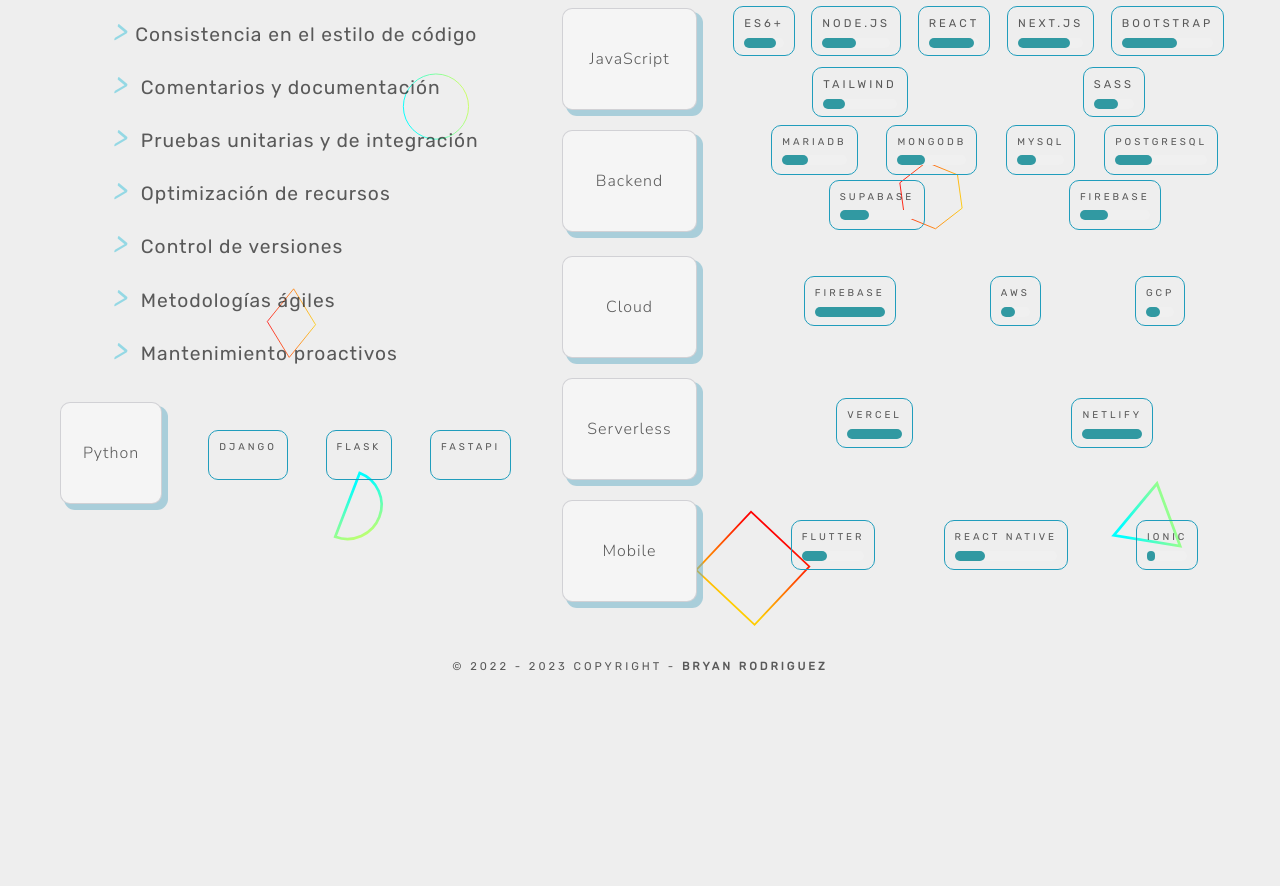
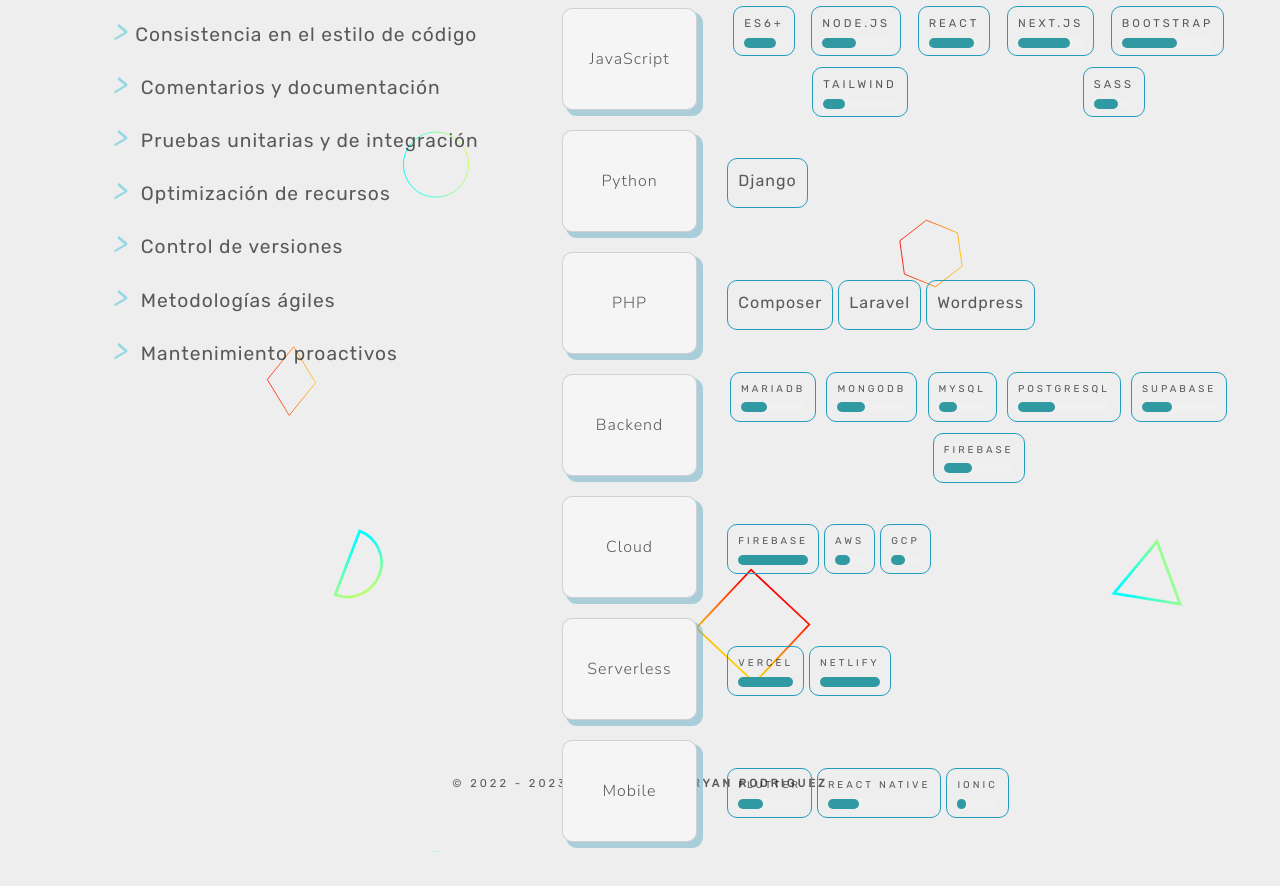
Before and after one commit to Serphp/portf-serph, a React (Vite) app: page / in a window 1280 px wide. Shown: the part 1380-2266 px from the top of the page. Before the commit the page ends 2109 px from the top, so only its background shows below. Built offline with nearby package versions, Linux system fonts and the light colour scheme.

Commit message:
[Rework 3.0] Small fixes

```diff
--- a/components/Experiences.jsx
+++ b/components/Experiences.jsx
@@ -39,23 +39,6 @@ export default function Experiences() {
                         </ul>
                     </div>
 
-                    <article className="boxitemrow">
-                    <div className="boxitem">
-                        Python
-                    </div>
-                    <div className="contsecond">
-                        <li className="boxsecond">
-                            <h4> Django </h4>
-                        </li>
-                        <li className="boxsecond">
-                            <h4> Flask </h4>
-                        </li>
-                        <li className="boxsecond">
-                            <h4> FastAPI </h4>
-                        </li>
-                    </div>
-                </article>
-
                 </div>
             </div>
             <div className="col-md-7">
@@ -84,9 +67,38 @@ export default function Experiences() {
 
                 <article className="boxitemrow">
                     <div className="boxitem">
+                        Python
+                    </div>
+                    <div className="contsecond">
+                        <li className="boxsecond">
+                            <p> Django </p>
+                        </li>
+                    </div>
+                </article>
+
+                <article className="boxitemrow">
+                    <div className="boxitem">
+                        PHP
+                    </div>
+                    <div className="contsecond">
+                        <li className="boxsecond">
+                            <p> Composer </p>
+                        </li>
+                        <li className="boxsecond">
+                            <p> Laravel </p>
+                        </li>
+                        <li className="boxsecond">
+                            <p> Wordpress </p>
+                        </li>
+
+                    </div>
+                </article>
+
+                <article className="boxitemrow">
+                    <div className="boxitem">
                         Backend
                     </div>
-                    <ol className="contsecond">
+                    <div className="contsecond">
                         {
                             backend.map(({language, percentage}, index) => (
                                 <li className="boxsecond" key={index}>
@@ -97,14 +109,14 @@ export default function Experiences() {
                                 </li>
                             ))
                         }
-                    </ol>
+                    </div>
                 </article>
 
                 <article className="boxitemrow">
                     <div className="boxitem">
                         Cloud
                     </div>
-                    <ol className="contsecond">
+                    <div className="contsecond">
                         {
                             cloud.map(({language, percentage}, index) => (
                                 <li className="boxsecond" key={index}>
@@ -115,14 +127,14 @@ export default function Experiences() {
                                 </li>
                             ))
                         }
-                    </ol>
+                    </div>
                 </article>
 
                 <article className="boxitemrow">
                     <div className="boxitem">
                     Serverless
                     </div>
-                    <ol className="contsecond">
+                    <div className="contsecond">
                         {
                             serverless.map(({language, percentage}, index) => (
                                 <li className="boxsecond" key={index}>
@@ -133,14 +145,14 @@ export default function Experiences() {
                                 </li>
                             ))
                         }
-                    </ol>
+                    </div>
                 </article>
 
                 <article className="boxitemrow">
                     <div className="boxitem">
                     Mobile
                     </div>
-                    <ol className="contsecond">
+                    <div className="contsecond">
                         {
                             Mobile.map(({language, percentage}, index) => (
                                 <li className="boxsecond" key={index}>
@@ -151,7 +163,7 @@ export default function Experiences() {
                                 </li>
                             ))
                         }
-                    </ol>
+                    </div>
                 </article>
 
             </div>
--- a/src/styles/Global.scss
+++ b/src/styles/Global.scss
@@ -399,7 +399,7 @@ h3 {
 }
 
 h4 {
-  //display: block;
+  display: block;
   font-size: 0.7em;
   font-weight: lighter;
   font-family: 'Rubik', sans-serif !important;
@@ -416,14 +416,14 @@ h5 {
 h6 {
   width: 100%;
   text-align: center;
-  //margin-left: 5px;
-  //margin: 10px;
   .h7 {
     width: 100%;
     text-align: right;
     //margin: 10px;
   }
 }
+
+
 
 
 
@@ -1316,17 +1316,16 @@ code {
 
 .contsecond{
   //border: red solid 1px;
-  width: 100%;
+  //width: 100%;
   display: flex;
   flex-direction: row;
   flex-wrap: wrap;
-  justify-content: center;
+  justify-content: flex-start;
   align-items: center;
   gap: 5px;
   margin-top: 5px;
 }
 .boxsecond{
-
   font-style: normal;
   list-style-type: none;
   height: 50px;
```
